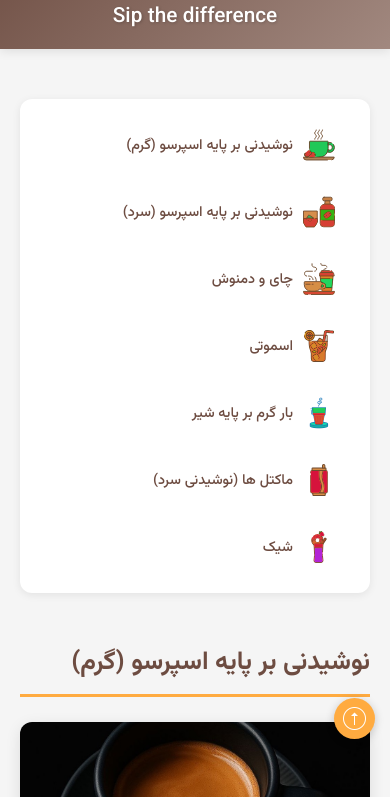
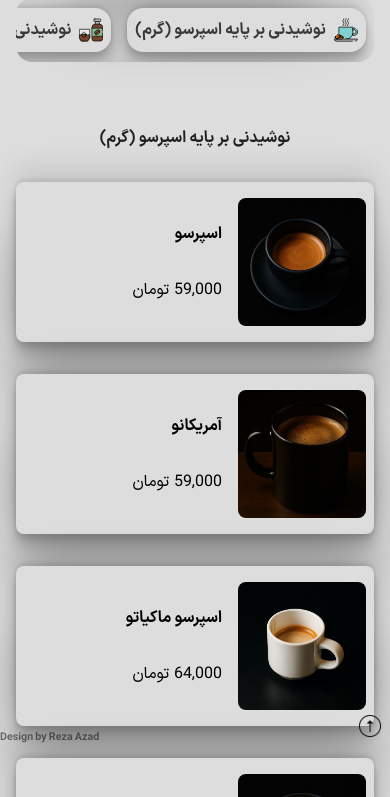
Before and after one commit to rezaazad84/gich, a plain HTML site: page index.html in a window 390 px wide. Shown: the part 90-887 px from the top of the page. Drawn offline with Linux system fonts and the light colour scheme.

Commit message:
New Desin

```diff
--- a/style.css
+++ b/style.css
@@ -1,359 +1,226 @@
-/*@font-face {*/
-/*    font-family: IRANSansX;*/
-/*    font-style: normal;*/
-/*    font-weight: bold;*/
-/*    src: url('fonts/woff/IRANSansX-Bold.woff') format('woff'),*/
-/*    url('fonts/woff2/IRANSansX-Bold.woff2') format('woff2');*/
-/*}*/
+@font-face {
+    font-family: IRANSansX;
+    font-style: normal;
+    font-weight: bold;
+    src: url('fonts/woff/IRANSansX-Bold.woff') format('woff'),
+    url('fonts/woff2/IRANSansX-Bold.woff2') format('woff2');
+}
 
-/*@font-face {*/
-/*    font-family: IRANSansX;*/
-/*    font-style: normal;*/
-/*    font-weight: normal;*/
-/*    src: url('fonts/woff/IRANSansX-Regular.woff') format('woff'),*/
-/*    url('fonts/woff2/IRANSansX-Regular.woff2') format('woff2');*/
-/*}*/
+@font-face {
+    font-family: IRANSansX;
+    font-style: normal;
+    font-weight: normal;
+    src: url('fonts/woff/IRANSansX-Regular.woff') format('woff'),
+    url('fonts/woff2/IRANSansX-Regular.woff2') format('woff2');
+}
 
-/* Global Styles */
-/* Global Styles */
-@import url('https://fonts.googleapis.com/css2?family=Vazirmatn:wght@300;400;500;700&display=swap'); /* یک فونت فارسی زیبا */
+* {
+    box-sizing: border-box;
+}
 
-:root {
-    --primary-color: #6D4C41; /* قهوه‌ای تیره (مثل قهوه) */
-    --secondary-color: #A1887F; /* قهوه‌ای روشن‌تر */
-    --accent-color: #FFAB40; /* نارنجی/طلایی برای تاکید */
-    --background-color: #F5F5F5; /* پس‌زمینه روشن و خنثی */
-    --text-color: #3E2723; /* رنگ متن تیره */
-    --card-background: #FFFFFF; /* پس‌زمینه کارت‌ها */
-    --border-radius: 12px;
-    --shadow: 0 4px 15px rgba(0, 0, 0, 0.1);
-    --light-shadow: 0 2px 8px rgba(0,0,0,0.08);
+html {
+    scroll-behavior: smooth;
 }
 
 body {
-    font-family: 'Vazirmatn', Arial, sans-serif; /* استفاده از وزیرمتن */
     margin: 0;
-    padding: 0;
-    background-color: var(--background-color);
-    color: var(--text-color);
-    direction: rtl; /* اطمینان از راست‌چین بودن */
-    line-height: 1.6;
+    font-family: IRANSansX, serif;
+    background-color: #dddddd;
+    /*background-image: url("img/IMG_6214.jpeg");*/
+    /*background-position: top;*/
+    /*background-repeat: no-repeat;*/
+    /*background-attachment: fixed;*/
+    /*background-size: cover;*/
 }
 
-h1, h2, h3, h4, h5, h6 {
-    font-weight: 700;
-    color: var(--primary-color);
+::-webkit-scrollbar {
+    display: none;
 }
 
 a {
     text-decoration: none;
-    color: var(--accent-color);
-    transition: color 0.3s ease;
+    color: inherit;
+    cursor: pointer;
 }
 
-a:hover {
-    color: var(--primary-color);
+button, input[type="button"], input[type="submit"] {
+    cursor: pointer;
+    outline: none;
+    border: none;
+    background-color: transparent;
+    padding: 0;
+    font-family: inherit;
+}
+
+input, textarea, select {
+    font-family: inherit;
 }
 
 img {
-    max-width: 100%;
-    height: auto;
     display: block;
 }
 
-/* Header Styles */
 .header {
-    background: linear-gradient(135deg, var(--primary-color), var(--secondary-color));
-    color: var(--card-background);
-    padding: 20px 30px;
     display: flex;
+    background-color: #1e201e;
+    width: 15rem;
+    margin-inline: auto;
+    margin-block: 1rem;
+    margin-bottom: 1.5rem;
+    padding: 0.25rem;
+    align-items: center;
     justify-content: space-between;
+    border-radius: 3rem;
+    box-shadow: rgba(0, 0, 0, 0.25) 0 54px 55px, rgba(0, 0, 0, 0.12) 0 -12px 30px, rgba(0, 0, 0, 0.12) 0 4px 6px, rgba(0, 0, 0, 0.17) 0 12px 13px, rgba(0, 0, 0, 0.09) 0 -3px 5px;
+}
+
+.header-name {
+    margin-block: 0;
+    color: #ecdfcc;
+}
+
+.header-center {
+    display: flex;
+    flex-direction: column;
     align-items: center;
-    box-shadow: 0 2px 10px rgba(0, 0, 0, 0.1);
-    position: sticky;
-    top: 0;
-    z-index: 1000;
+    font-weight: lighter;
 }
 
 .header-logo {
-    width: 70px; /* اندازه لوگو رو تنظیم کنید */
-    height: 70px;
-    border-radius: 50%;
-    object-fit: cover;
-    border: 3px solid var(--accent-color);
+    width: 2.5rem;
+    height: 2.5rem;
+    border-radius: 100%;
 }
 
-.header-name {
-    font-size: 1.8em;
-    margin: 0;
-    font-weight: 500;
-    color: var(--card-background);
-    text-shadow: 1px 1px 3px rgba(0,0,0,0.2);
+.header-menu {
+    width: 2rem;
 }
 
-/* Main Content Area */
 .main {
-    padding: 20px;
-    max-width: 1200px;
-    margin: 30px auto;
+    margin-inline: 1rem;
 }
 
-/* Main Menu Navigation Styles */
 .main-menu {
+    height: 4rem;
+    margin-inline: auto;
+    border-radius: 1rem;
     display: flex;
-    flex-wrap: wrap;
-    gap: 15px;
-    justify-content: center;
-    margin-bottom: 40px;
-    padding: 20px;
-    background-color: var(--card-background);
-    border-radius: var(--border-radius);
-    box-shadow: var(--light-shadow);
+    align-items: center;
+    gap: 1rem;
+    padding: 0.5rem;
+    overflow-x: scroll;
 }
 
 .menu {
+    background-color: #dddddd;
     display: flex;
-    flex-direction: column; /* آیکون بالا، متن پایین */
     align-items: center;
-    padding: 15px;
-    background-color: transparent;
-    border-radius: var(--border-radius);
-    transition: transform 0.3s ease, background-color 0.3s ease;
-    min-width: 120px; /* برای نمایش بهتر در کنار هم */
-    text-align: center;
+    justify-content: space-between;
+    gap: 0.5rem;
+    border-radius: 1rem;
+    padding: 0.5rem;
+    height: 2.75rem;
+    box-shadow: rgba(0, 0, 0, 0.25) 0 54px 55px, rgba(0, 0, 0, 0.12) 0 -12px 30px, rgba(0, 0, 0, 0.12) 0 4px 6px, rgba(0, 0, 0, 0.17) 0 12px 13px, rgba(0, 0, 0, 0.09) 0 -3px 5px;
 }
 
-.menu:hover {
-    transform: translateY(-5px);
-    background-color: #f0eada; /* یک رنگ هاور ملایم */
+.menu-name {
+    margin-block: 0;
+    color: #393838;
+    font-weight: bold;
+    text-wrap: nowrap;
 }
 
 .menu-icon {
-    width: 48px; /* اندازه آیکون‌ها رو تنظیم کنید */
-    height: 48px;
-    margin-bottom: 8px;
-    filter: invert(30%) sepia(17%) saturate(1500%) hue-rotate(345deg) brightness(90%) contrast(85%); /* تغییر رنگ آیکون‌ها به تم قهوه‌ای */
+    width: 1.5rem;
+    height: 1.5rem;
 }
 
-.menu-name {
-    font-size: 0.95em;
-    color: var(--primary-color);
-    font-weight: 500;
+.box-name {
+    color: #202020;
     text-align: center;
+    margin-top: 4rem;
 }
 
-/* Section Title Styles */
-.box-name {
-    font-size: 2em;
-    color: var(--primary-color);
-    margin-top: 50px;
-    margin-bottom: 25px;
-    padding-bottom: 10px;
-    border-bottom: 3px solid var(--accent-color);
-    text-align: right;
-    scroll-margin-top: 130px; /* اصلاح شده برای پوشش بهتر هدر چسبان */
-}
-
-/* Menu Item Box Styles */
 .menu-box {
+    background-color: #dddddd;
+    height: 10rem;
+    border-radius: 0.5rem;
     display: flex;
-    background-color: var(--card-background);
-    border-radius: var(--border-radius);
-    box-shadow: var(--shadow);
-    margin-bottom: 25px;
-    overflow: hidden; /* برای اینکه border-radius روی تصویر هم اعمال بشه */
-    transition: transform 0.3s ease, box-shadow 0.3s ease;
-}
-
-.menu-box:hover {
-    transform: translateY(-5px) scale(1.02);
-    box-shadow: 0 8px 25px rgba(0, 0, 0, 0.15);
+    align-items: center;
+    padding: 0.5rem;
+    margin-bottom: 1rem;
+    margin-block: 2rem;
+    box-shadow: rgba(0, 0, 0, 0.25) 0 54px 55px, rgba(0, 0, 0, 0.12) 0 -12px 30px, rgba(0, 0, 0, 0.12) 0 4px 6px, rgba(0, 0, 0, 0.17) 0 12px 13px, rgba(0, 0, 0, 0.09) 0 -3px 5px;
 }
 
 .box-img {
-    width: 150px; /* عرض ثابت برای تصویر */
-    height: 150px; /* ارتفاع ثابت برای تصویر */
-    object-fit: cover; /* تصویر رو بدون تغییر نسبت، کادر رو پر می‌کنه */
-    border-left: 5px solid var(--accent-color); /* یک جداکننده رنگی زیبا */
+    width: 8rem;
+    height: 8rem;
+    object-fit: cover;
+    border-radius: 0.5rem;
 }
 
 .left-box {
-    padding: 20px;
-    flex-grow: 1; /* اجازه می‌ده این بخش فضای باقی‌مانده رو پر کنه */
+    margin-inline: 1rem;
     display: flex;
     flex-direction: column;
-    justify-content: center;
+    gap: 2rem;
 }
 
 .product-name {
-    font-size: 1.4em;
-    margin-top: 0;
-    margin-bottom: 8px;
-    color: var(--primary-color);
+    margin-block: 0;
 }
 
-.left-box span { /* قیمت */
-    font-size: 1.1em;
-    font-weight: 500;
-    color: var(--secondary-color);
+.top-icon {
+    width: 1.5rem;
+    position: fixed;
+    bottom: 1rem;
+    right: 0.5rem;
 }
 
-/* Footer Styles */
-.footer {
-    background: linear-gradient(135deg, var(--secondary-color), var(--primary-color));
-    color: var(--card-background);
-    padding: 30px 20px;
-    text-align: center;
+.instagram-icon {
+    width: 1.5rem;
+    position: fixed;
+    bottom: 1rem;
+    left: 2.5rem;
 }
 
-.footer-text {
-    margin: 10px 0;
-    color: var(--card-background); /* اطمینان از رنگ متن */
+.location-icon {
+    width: 1.5rem;
+    position: fixed;
+    bottom: 1rem;
+    left: 0.5rem;
 }
 
-.footer h2.footer-text {
-    font-size: 2em;
-    font-weight: 700;
-}
-
-.footer h3.footer-text {
-    font-size: 1.2em;
-    font-weight: 400;
-    opacity: 0.9;
-}
-
-.footer h4.footer-text, .footer h5.footer-text {
-    font-size: 1em;
-    font-weight: 400;
+.footer {
+    background-color: #bbbbbb;
+    border-radius: 1rem;
+    padding: 1rem;
+    margin-top: 3rem;
 }
 
 .location-footer {
     display: flex;
-    justify-content: center;
     align-items: center;
-    margin-top: 15px;
-    gap: 10px;
-}
-
-.location-footer.end {
-    margin-top: 5px;
+    gap: 0.5rem;
 }
 
 .footer-icon {
-    width: 30px;
-    height: 30px;
-    filter: brightness(0) invert(1); /* آیکون‌ها رو سفید می‌کنه */
+    width: 1.5rem;
 }
 
-/* Design by text */
-.design {
-    text-align: center;
-    padding: 15px;
-    font-size: 0.9em;
-    color: var(--secondary-color);
-    background-color: #e0e0e0;
+.footer-text {
+    margin-block: 0.5rem;
+    color: #000000;
 }
 
-/* Floating Action Button Styles - اصلاح شده برای RTL */
-.fix {
+.design {
     position: fixed;
-    bottom: 20px;
-    right: 20px; /* تغییر به راست برای صفحات RTL */
-    z-index: 1001;
-    background-color: var(--accent-color);
-    border-radius: 50%;
-    padding: 10px;
-    box-shadow: 0 2px 10px rgba(0,0,0,0.2);
-    transition: background-color 0.3s ease, transform 0.3s ease;
+    bottom: -1rem;
+    left: 0;
+    opacity: 50%;
 }
 
-.fix:hover {
-    background-color: var(--primary-color);
-    transform: scale(1.1);
+.end {
+    margin-bottom: 4rem;
 }
-
-.top-icon {
-    width: 30px;
-    height: 30px;
-    display: block;
-    filter: brightness(0) invert(1); /* برای اینکه آیکون در پس‌زمینه رنگی بهتر دیده بشه */
-}
-
-/* Responsive Design (Basic) */
-@media (max-width: 768px) {
-    .header {
-        flex-direction: column;
-        padding: 15px;
-    }
-    .header-logo {
-        width: 60px;
-        height: 60px;
-        margin-bottom: 10px;
-    }
-    .header-name {
-        font-size: 1.5em;
-    }
-
-    .main-menu {
-        flex-direction: column; /* منوی اصلی به صورت ستونی در موبایل */
-        align-items: stretch; /* آیتم‌ها تمام عرض رو بگیرن */
-    }
-    .menu {
-        flex-direction: row; /* آیکون و متن کنار هم در موبایل برای منوی اصلی */
-        justify-content: flex-start; /* شروع از راست (به خاطر rtl) */
-        padding: 10px 15px;
-    }
-    .menu-icon {
-        margin-bottom: 0;
-        margin-left: 10px; /* فاصله بین آیکون و متن در موبایل */
-    }
-
-    .menu-box {
-        flex-direction: column; /* کارت‌های آیتم‌های منو به صورت ستونی در موبایل */
-    }
-    .box-img {
-        width: 100%; /* تصویر تمام عرض کارت رو بگیره */
-        height: 200px; /* ارتفاع تصویر در موبایل */
-        border-left: none;
-        border-bottom: 5px solid var(--accent-color); /* جداکننده پایین تصویر */
-    }
-    .left-box {
-        text-align: center; /* متن در موبایل وسط‌چین بشه */
-        padding: 15px;
-    }
-    .product-name {
-        font-size: 1.2em;
-    }
-    .left-box span {
-        font-size: 1em;
-    }
-    .footer h5.footer-text { /* آدرس در فوتر */
-        font-size: 0.9em;
-        padding: 0 10px; /* برای جلوگیری از چسبیدن به لبه‌ها */
-    }
-    .fix { /* دکمه بازگشت به بالا - اصلاح شده برای RTL */
-        bottom: 15px;
-        right: 15px; /* تغییر به راست برای صفحات RTL */
-        padding: 8px;
-    }
-    .top-icon {
-        width: 25px;
-        height: 25px;
-    }
-}
-
-@media (max-width: 480px) {
-    .header-name {
-        font-size: 1.3em;
-    }
-    .box-name {
-        font-size: 1.6em;
-    }
-    .menu-icon {
-        width: 32px;
-        height: 32px;
-    }
-    .menu-name {
-        font-size: 0.9em;
-    }
-}
```
